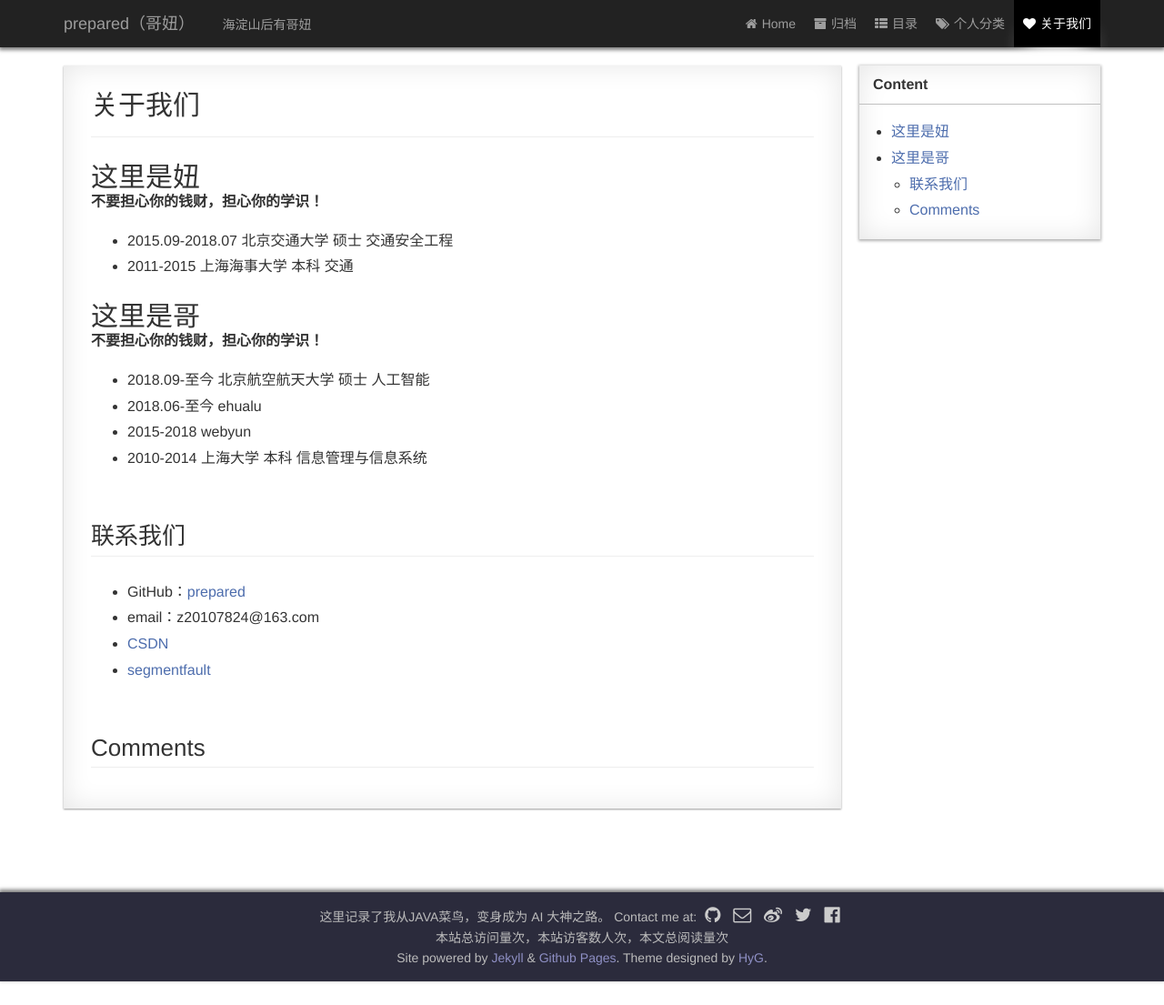
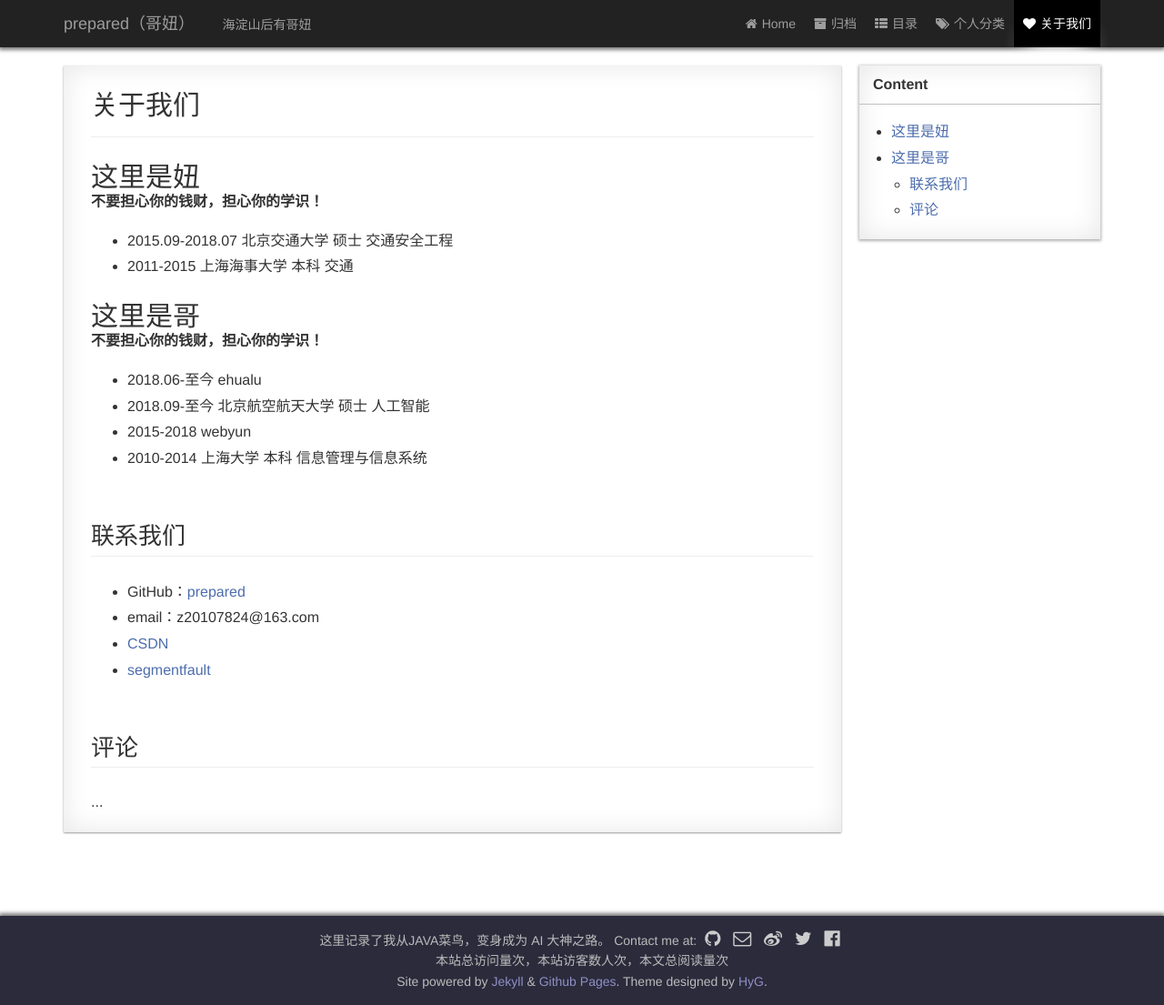
Before and after one commit to prepared48/zhongsb.github.io, a Jekyll site: the page built from page/4about.md, in a window 1280 px wide. Shown: the whole page at 91% size. Built offline with Jekyll 4.4.1, drawn with Linux system fonts in a browser that asks for light colours; comment, search, counter and statistics services are not loaded; a style sheet for code colours, icons or effects is not loaded; before the commit the page ends 1079 px from its top, so only the background shows below that.

Commit message:
update about

```diff
--- a/page/4about.md
+++ b/page/4about.md
@@ -20,8 +20,8 @@ type: page
 
 **不要担心你的钱财，担心你的学识！**
 
+* 2018.06-至今 ehualu
 * 2018.09-至今 北京航空航天大学 硕士 人工智能
-* 2018.06-至今 ehualu
 * 2015-2018 webyun
 * 2010-2014 上海大学 本科 信息管理与信息系统
 
@@ -32,6 +32,6 @@ type: page
 * [CSDN](https://blog.csdn.net/Prepared)
 * [segmentfault](https://segmentfault.com/u/prepared)
 
-## Comments
+## 评论
 
-{% include comments.html %}
+{% include valine.html %}
```
Also changed, not shown: _posts/2020-05-27-人人都要会编程—金融大佬问我利率预测.md (+0 -3 lines).
